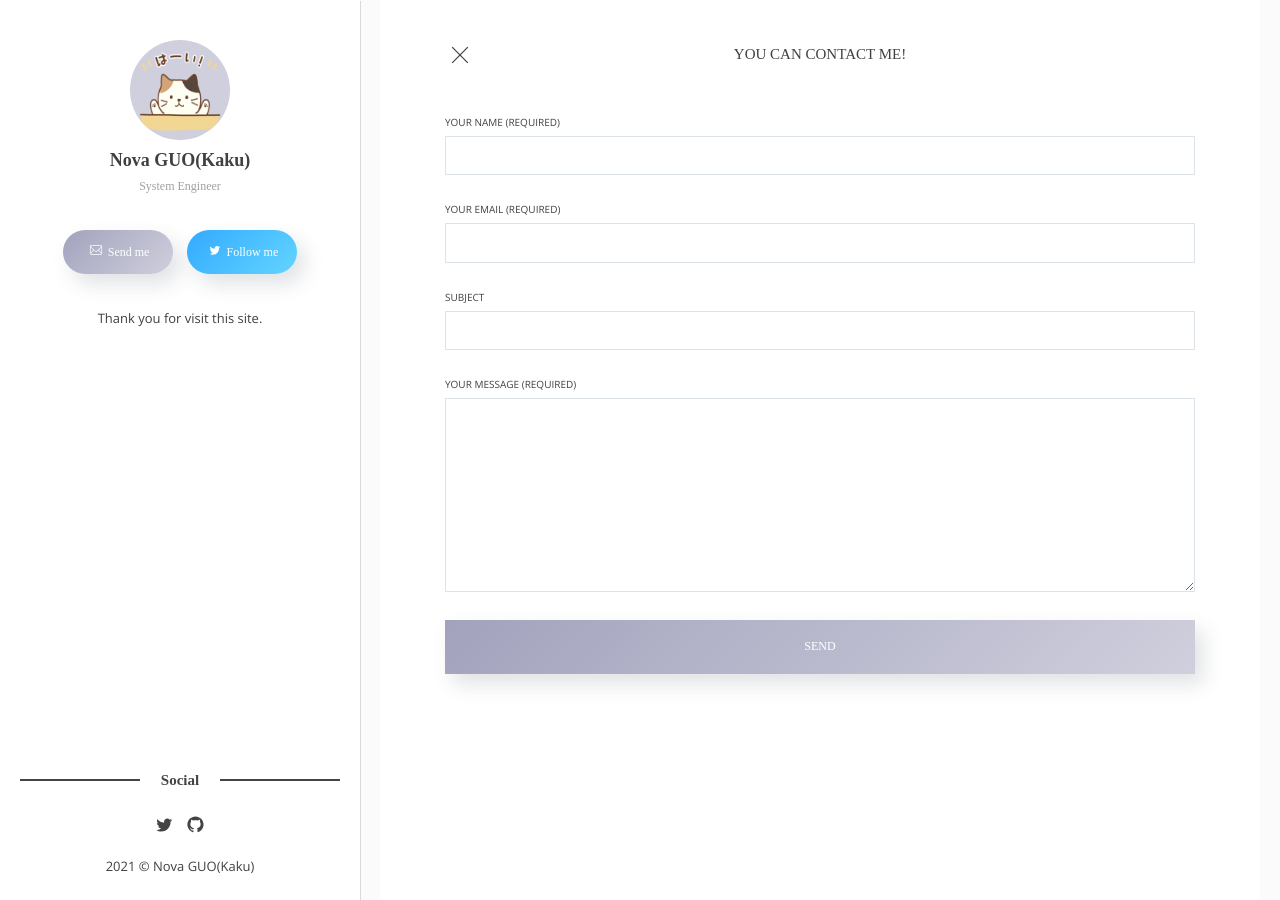
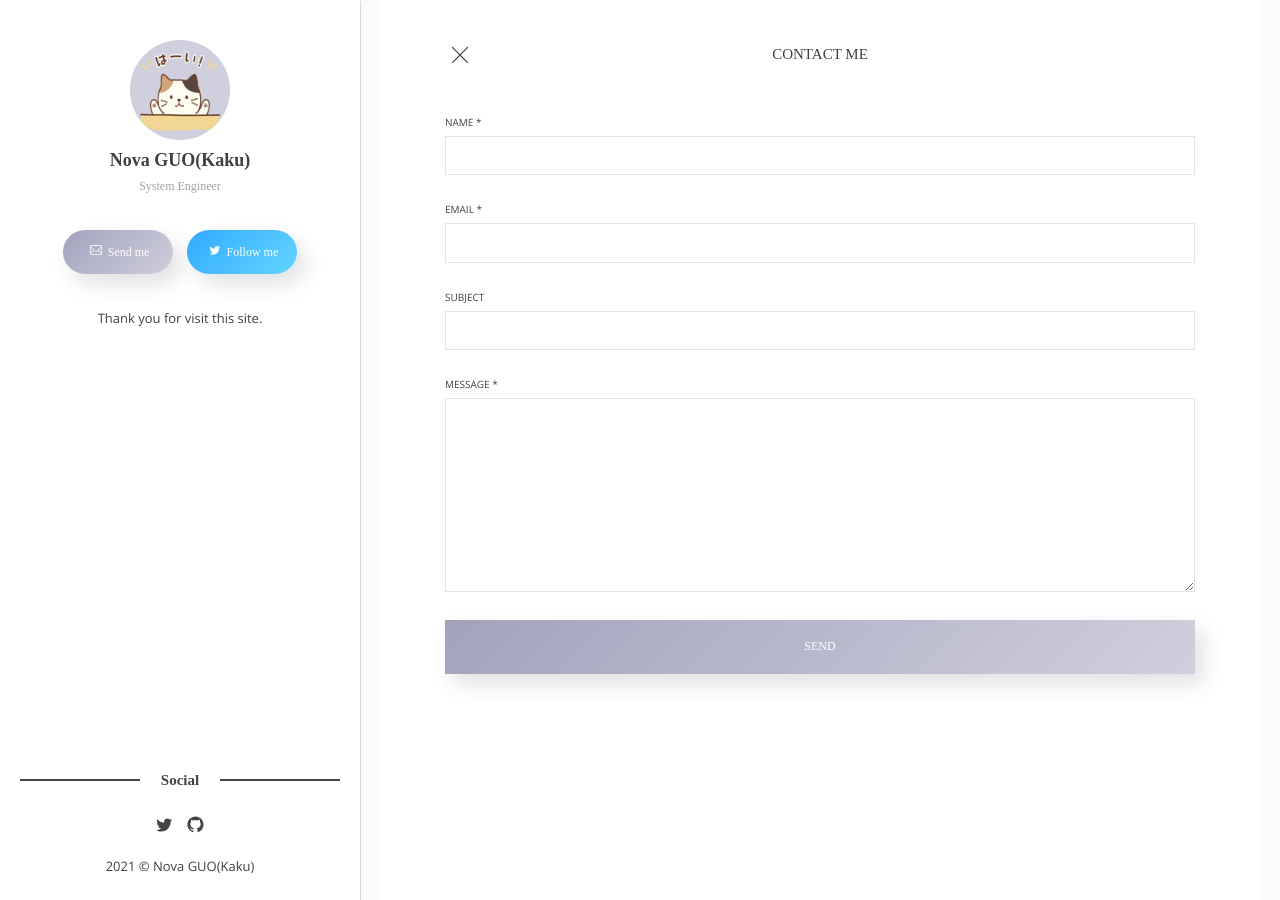
Before and after one commit to kyokuto52/kyokuto52.github.io, a Jekyll site: the page built from _pages/contact/index.html, in a window 1280 px wide. Built offline with Jekyll 4.4.1, drawn with Linux system fonts in a browser that asks for light colours; some web fonts are replaced.

Commit message:
Update index.html

```diff
--- a/_pages/contact/index.html
+++ b/_pages/contact/index.html
@@ -19,13 +19,13 @@ permalink: /contact/
   <form class="c-form" action="{% if site.author-email %}https://formspree.io/{{site.author-email}}{% else %}#{% endif %}"
     method="POST">
     <a href="/"><div class="c-form-bnt__close" data-icon='ei-close' data-size='s'></div></a>
-    <div class="c-form__title">You can contact me!</div>
+    <div class="c-form__title">contact me</div>
     <div class="c-form__group">
-      <label for="form-name">Your Name (Required)</label>
+      <label for="form-name">Name *</label>
       <input class="c-form__input" id="form-name" type="text" name="name" required>
     </div>
     <div class="c-form__group">
-      <label for="form-email">Your Email (Required)</label>
+      <label for="form-email">Email *</label>
       <input class="c-form__input" id="form-email" type="email" name="_replyto" required>
     </div>
     <div class="c-form__group">
@@ -33,7 +33,7 @@ permalink: /contact/
       <input class="c-form__input" id="form-subject" type="text" name="_subject">
     </div>
     <div class="c-form__group">
-      <label for="form-text">Your Message (Required)</label>
+      <label for="form-text">Message *</label>
       <textarea class="c-form__input" id="form-text" name="text" rows="10" required></textarea>
     </div>
     <div class="c-form__group">
```
